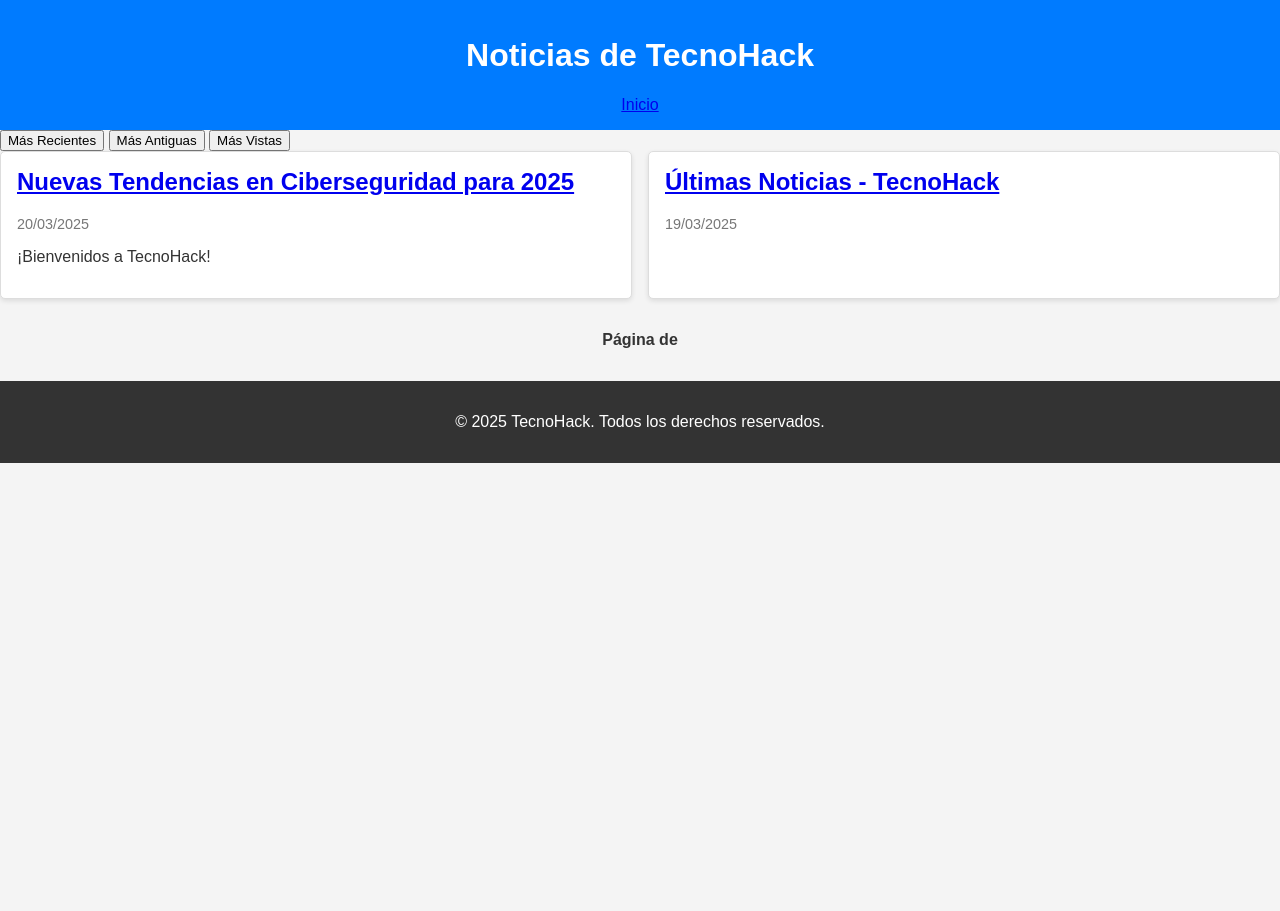
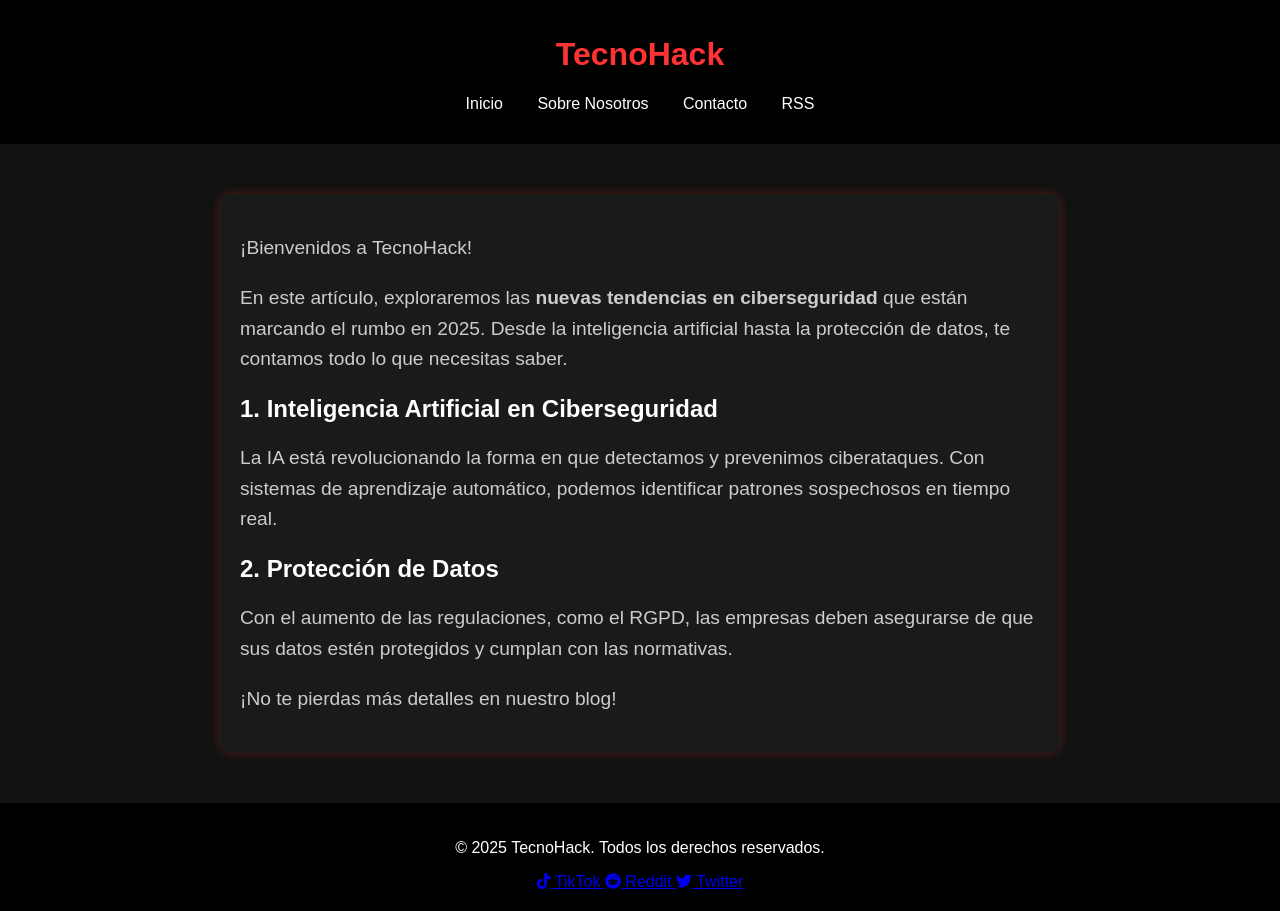
Before and after one commit to TecnoHack-ES/tecnohack-es.github.io, a Jekyll site: the page built from _posts/2025-03-20-nuevas-tendencias-ciberseguridad.md, in a window 1280 px wide. Built offline with Jekyll 4.4.1, drawn with Linux system fonts in a browser that asks for light colours; a script that is not in the unit is left out.

Commit message:
noticias

```diff
--- a/_layouts/noticias.html
+++ b/_layouts/noticias.html
@@ -3,25 +3,16 @@
 <head>
   <meta charset="UTF-8">
   <meta name="viewport" content="width=device-width, initial-scale=1.0">
+  <title>{{ page.title }}</title>
   <meta name="description" content="{{ page.description }}">
-  <title>{{ page.title }} - TecnoHack</title>
   <link rel="stylesheet" href="{{ site.baseurl }}../assets/css/noticias.css">
 </head>
 <body>
   <header>
-    <h1>Noticias de TecnoHack</h1>
-    <nav>
-      <a href="{{ '/' | relative_url }}">Inicio</a>
-    </nav>
+    <h1>{{ page.title }}</h1>
   </header>
 
-  <section id="noticiero">
-    <div class="filtros">
-      <button onclick="filtrarNoticias('recientes')">Más Recientes</button>
-      <button onclick="filtrarNoticias('antiguas')">Más Antiguas</button>
-      <button onclick="filtrarNoticias('vistas')">Más Vistas</button>
-    </div>
-
+  <main>
     <section id="noticias">
       {% for post in site.categories.noticias %}
         <article class="noticia">
@@ -31,16 +22,7 @@
         </article>
       {% endfor %}
     </section>
-
-      <div class="paginacion">
-        {% if paginator.previous_page %}
-          <a href="{{ paginator.previous_page_path }}" class="anterior">Anterior</a>
-        {% endif %}
-        <span class="pagina-actual">Página {{ paginator.page }} de {{ paginator.total_pages }}</span>
-        {% if paginator.next_page %}
-          <a href="{{ paginator.next_page_path }}" class="siguiente">Siguiente</a>
-        {% endif %}
-      </div>
+  </main>
 
   <footer>
     <p>© 2025 TecnoHack. Todos los derechos reservados.</p>
--- /dev/null
+++ b/_layouts/post.html
@@ -0,0 +1,48 @@
+<!DOCTYPE html>
+<html lang="es">
+<head>
+    <meta charset="UTF-8">
+    <meta name="viewport" content="width=device-width, initial-scale=1.0">
+    <meta name="description" content="{{ page.description }}">
+    <title>{{ page.title }}</title>
+    <link rel="stylesheet" href="{{ site.baseurl }}../assets/css/default.css">
+    <link rel="stylesheet" href="{{ site.baseurl }}../assets/css/articulos.css">
+    <link rel="stylesheet" href="https://cdnjs.cloudflare.com/ajax/libs/font-awesome/6.0.0-beta3/css/all.min.css">
+</head>
+<body>
+
+    <header>
+        <div class="container">
+            <h1>TecnoHack</h1>
+            <nav>
+                <ul>
+                    <li><a href="/">Inicio</a></li>
+                    <li><a href="/sobre-nosotros/">Sobre Nosotros</a></li>
+                    <li><a href="/contacto/marcos">Contacto</a></li>
+                    <li><a href="/redes-sociales/">RSS</a></li>
+                </ul>
+            </nav>
+        </div>
+    </header>
+
+    <article>
+        {{ content }}
+    </article>
+
+    <footer>
+        <p>© 2025 TecnoHack. Todos los derechos reservados.</p>
+        <div class="social-links">
+            <a href="https://www.tiktok.com/@tecnohackes?_t=ZN-8umnrGnoibS&_r=1" target="_blank" rel="noopener noreferrer">
+                <i class="fab fa-tiktok"></i> TikTok
+            </a>
+            <a href="https://www.reddit.com/r/TecnoHack_/s/Ae3Q18zt4y" target="_blank" rel="noopener noreferrer">
+                <i class="fab fa-reddit"></i> Reddit
+            </a>
+            <a href="https://x.com/tecnohack_es?s=21" target="_blank" rel="noopener noreferrer">
+                <i class="fab fa-twitter"></i> Twitter
+            </a>
+        </div>
+    </footer>
+
+</body>
+</html>
--- a/_posts/2025-03-20-nuevas-tendencias-ciberseguridad.md
+++ b/_posts/2025-03-20-nuevas-tendencias-ciberseguridad.md
@@ -1,12 +1,9 @@
 ---
-layout: noticias
+layout: post
 title: "Nuevas Tendencias en Ciberseguridad para 2025"
 date: 2025-03-20
-categories: [noticias]  # Usa "noticias" como categoría
-tags: [noticias]       # O usa "noticias" como etiqueta
-tags: [ciberseguridad, tendencias]
-mostrar_en_noticias: true
-description: "Descubre las nuevas tendencias en ciberseguridad para 2025 y cómo proteger tu negocio de las amenazas digitales."
+categories: [noticias]
+description: "Descubre las nuevas tendencias en ciberseguridad para 2025."
 ---
 
 ¡Bienvenidos a TecnoHack!
```
Also changed, not shown: noticias.md (+1 -2 lines).
